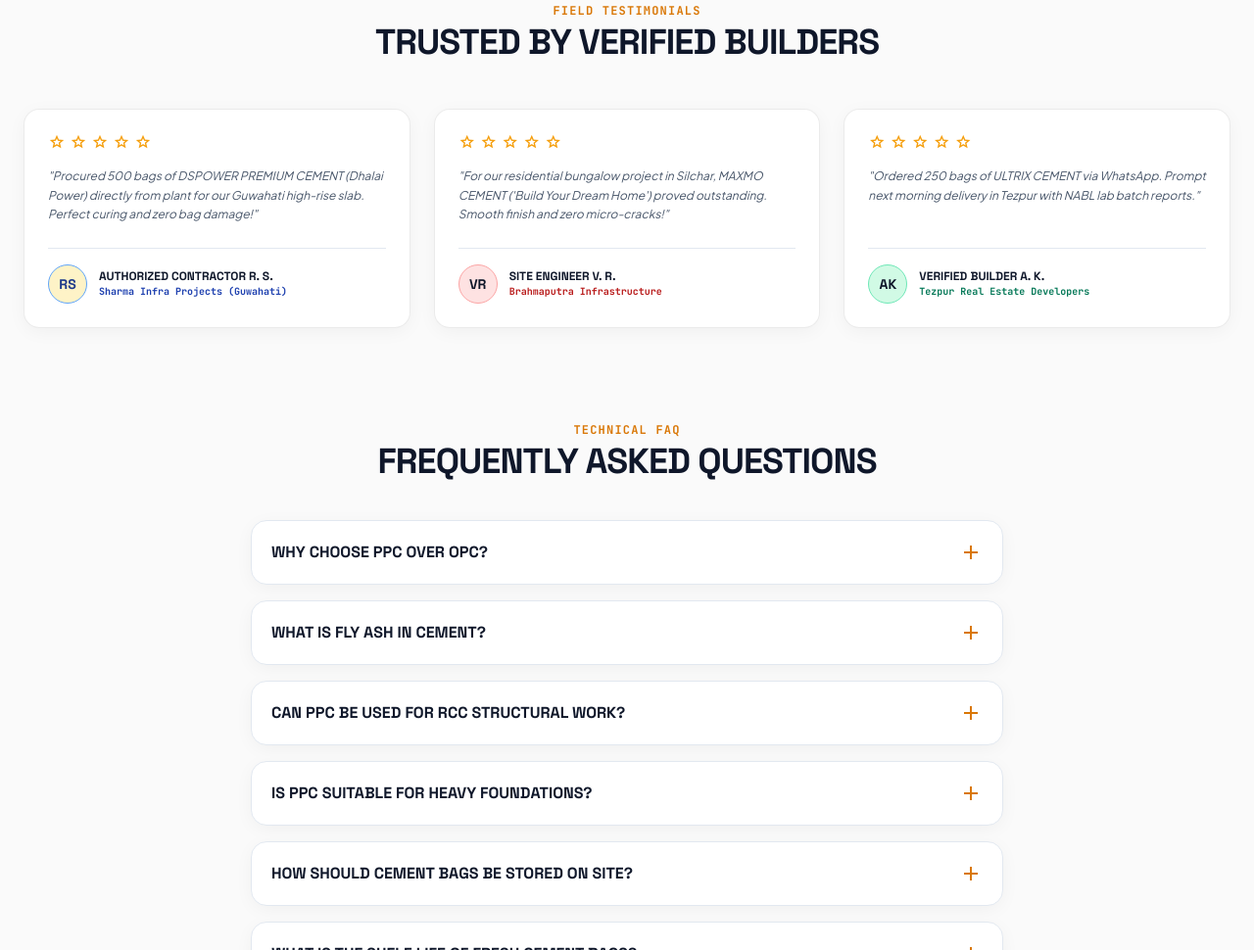
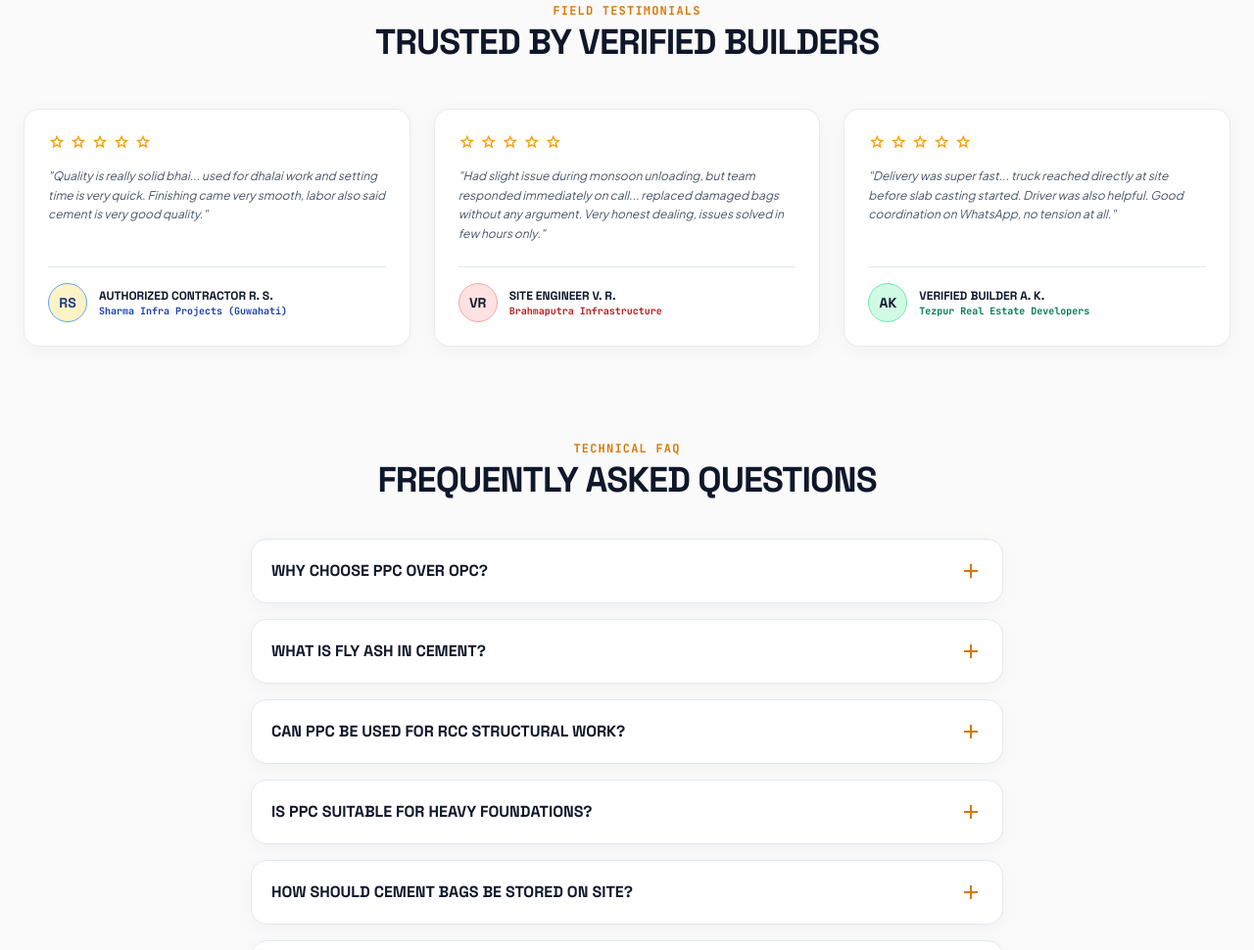
Before and after one commit to Vanshlohia05/DSMactrix, a website: page index.html in a window 1280 px wide. Shown: the part 4469-5439 px from the top of the page at 98% size. Drawn offline with nearby package versions, Linux system fonts and the light colour scheme; a script that the page names is missing.

Commit message:
Update testimonials: authentic Indian phrasing for quality, complaint resolution, and timely delivery

```diff
--- a/index.html
+++ b/index.html
@@ -1257,7 +1257,7 @@
                 </div>
 
                 <div class="grid grid-cols-1 md:grid-cols-3 gap-6">
-                    <!-- Review 1 -->
+                    <!-- Review 1: Good Quality -->
                     <div class="glass-card p-5 sm:p-6 rounded-2xl flex flex-col justify-between">
                         <div>
                             <div class="flex items-center gap-1 text-amber-500 mb-3 sm:mb-4">
@@ -1268,7 +1268,7 @@
                                 <span class="material-symbols-outlined text-[16px] sm:text-[18px]">star</span>
                             </div>
                             <p class="font-body-md text-xs text-slate-600 leading-relaxed italic mb-6">
-                                "Procured 500 bags of DSPOWER PREMIUM CEMENT (Dhalai Power) directly from plant for our Guwahati high-rise slab. Perfect curing and zero bag damage!"
+                                "Quality is really solid bhai... used for dhalai work and setting time is very quick. Finishing came very smooth, labor also said cement is very good quality."
                             </p>
                         </div>
                         <div class="flex items-center gap-3 border-t border-slate-200 pt-4">
@@ -1282,7 +1282,7 @@
                         </div>
                     </div>
 
-                    <!-- Review 2 -->
+                    <!-- Review 2: Complaints Solved -->
                     <div class="glass-card p-5 sm:p-6 rounded-2xl flex flex-col justify-between">
                         <div>
                             <div class="flex items-center gap-1 text-amber-500 mb-3 sm:mb-4">
@@ -1293,7 +1293,7 @@
                                 <span class="material-symbols-outlined text-[16px] sm:text-[18px]">star</span>
                             </div>
                             <p class="font-body-md text-xs text-slate-600 leading-relaxed italic mb-6">
-                                "For our residential bungalow project in Silchar, MAXMO CEMENT ('Build Your Dream Home') proved outstanding. Smooth finish and zero micro-cracks!"
+                                "Had slight issue during monsoon unloading, but team responded immediately on call... replaced damaged bags without any argument. Very honest dealing, issues solved in few hours only."
                             </p>
                         </div>
                         <div class="flex items-center gap-3 border-t border-slate-200 pt-4">
@@ -1307,7 +1307,7 @@
                         </div>
                     </div>
 
-                    <!-- Review 3 -->
+                    <!-- Review 3: Timely Delivery -->
                     <div class="glass-card p-5 sm:p-6 rounded-2xl flex flex-col justify-between">
                         <div>
                             <div class="flex items-center gap-1 text-amber-500 mb-3 sm:mb-4">
@@ -1318,7 +1318,7 @@
                                 <span class="material-symbols-outlined text-[16px] sm:text-[18px]">star</span>
                             </div>
                             <p class="font-body-md text-xs text-slate-600 leading-relaxed italic mb-6">
-                                "Ordered 250 bags of ULTRIX CEMENT via WhatsApp. Prompt next morning delivery in Tezpur with NABL lab batch reports."
+                                "Delivery was super fast... truck reached directly at site before slab casting started. Driver was also helpful. Good coordination on WhatsApp, no tension at all."
                             </p>
                         </div>
                         <div class="flex items-center gap-3 border-t border-slate-200 pt-4">
```
Also changed, not shown: dist/index.html.
